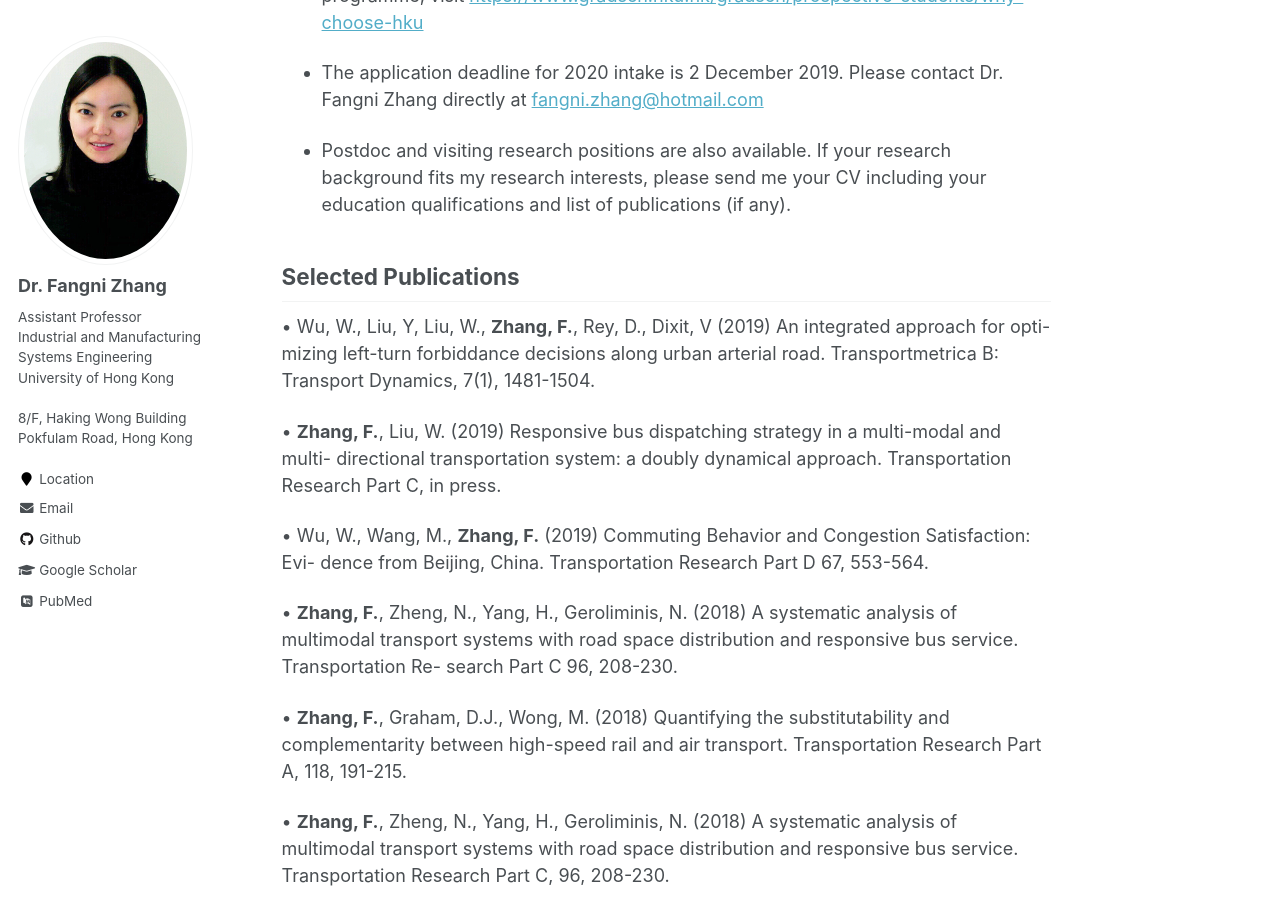
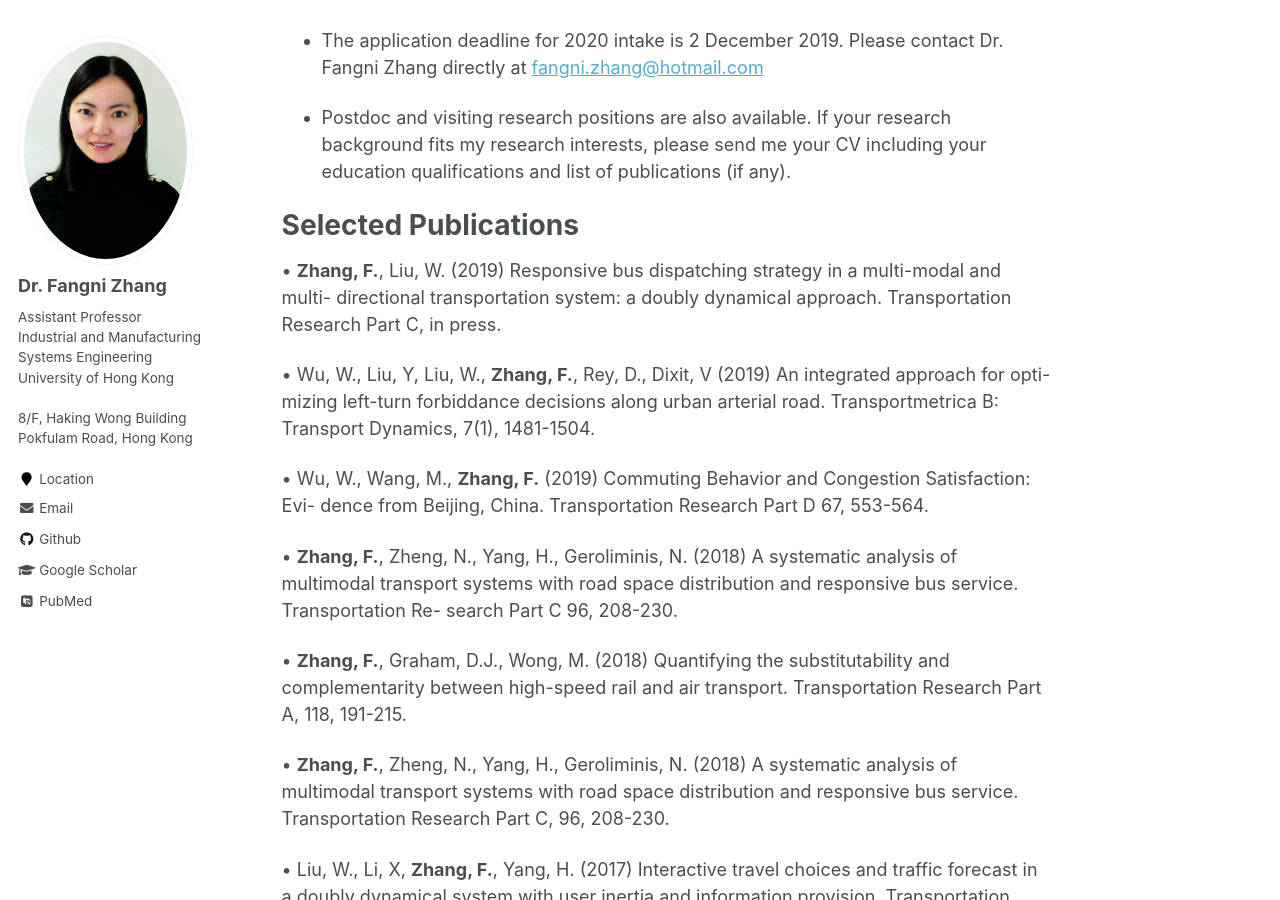
Before and after one commit to fangnizhang/fangnizhang.github.io, a Jekyll site: the page built from _pages/about.md, in a window 1280 px wide and 900 px high, scrolled down 1225 px. Built offline with Jekyll 4.4.1, drawn with Linux system fonts in a browser that asks for light colours; some web fonts are replaced.

```diff
--- a/_pages/about.md
+++ b/_pages/about.md
@@ -19,7 +19,7 @@ Research interests
 - Transport and urban data analytics
 
 PhD positions
-------
+======
 - I am looking for 1-2 self-motivated Ph.D. students to join my research group. Applicants should have a B.S. or M.S. in Industrial Engineering, Transportation Engineering, Economics, Operations Research, Mathematics, and Computer Science or related fields. Strong oral and written communication skills in English are required. Candidates with research experience in network modeling, optimization and game theory are preferred.
 
 - Successful applicants will be considered eligible to receive a Postgraduate Scholarship (the 2019/20 rate: HKD 17,330/month) during the normative study period. Outstanding applicants for the Ph.D. programme are strongly encouraged to apply for the Hong Kong PhD Fellowship scheme, which offers an annual stipend of HKD 25,800 /month plus a conference and research-related travel allowance of HKD 12,900 per year for a period of up to three years. More information regarding HKU Ph.D. scholarships is available at: [https://www.gradsch.hku.hk/gradsch/prospective-students/scholarship-funding-and-fees#2](https://www.gradsch.hku.hk/gradsch/prospective-students/scholarship-funding-and-fees#2)
@@ -31,10 +31,10 @@ To learn more about the HKU Ph.D. programme, visit [https://www.gradsch.hku.hk/g
 
 
 Selected Publications
-------
+======
+• **Zhang, F.**, Liu, W. (2019) Responsive bus dispatching strategy in a multi-modal and multi- directional transportation system: a doubly dynamical approach. Transportation Research Part C, in press.
+
 • Wu, W., Liu, Y, Liu, W., **Zhang, F.**, Rey, D., Dixit, V (2019) An integrated approach for opti- mizing left-turn forbiddance decisions along urban arterial road. Transportmetrica B: Transport Dynamics, 7(1), 1481-1504.
-
-• **Zhang, F.**, Liu, W. (2019) Responsive bus dispatching strategy in a multi-modal and multi- directional transportation system: a doubly dynamical approach. Transportation Research Part C, in press.
 
 • Wu, W., Wang, M., **Zhang, F.** (2019) Commuting Behavior and Congestion Satisfaction: Evi- dence from Beijing, China. Transportation Research Part D 67, 553-564.
 
```
